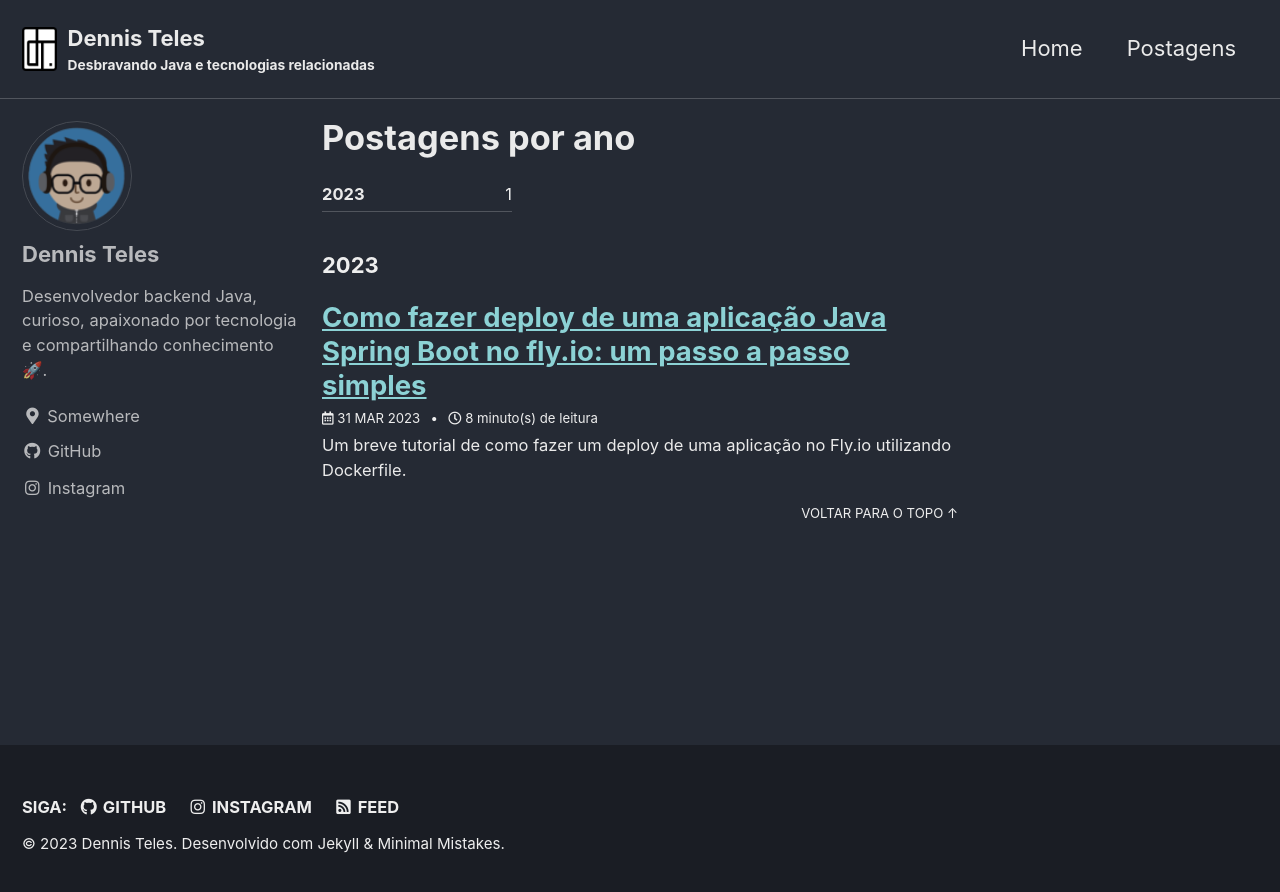
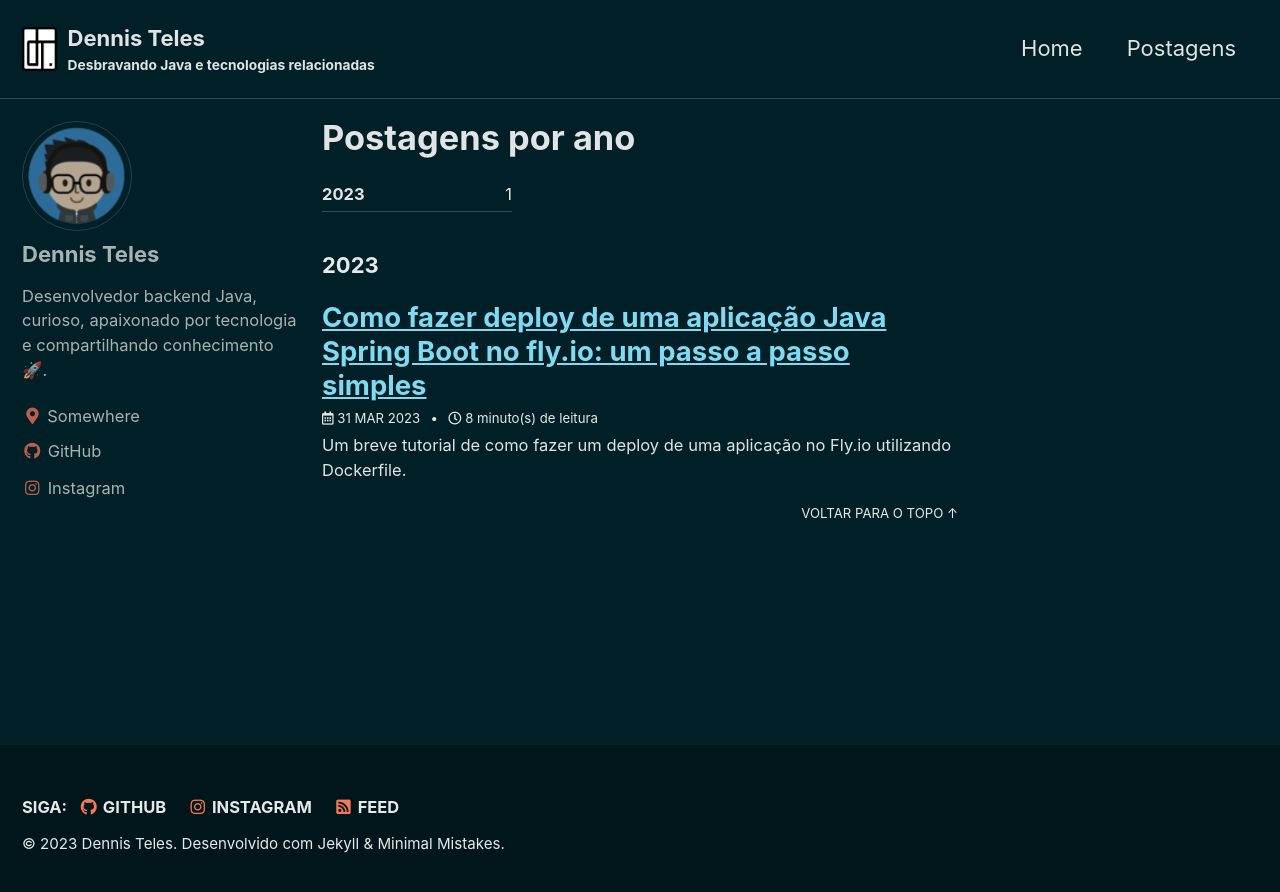
Before and after one commit to detds/detds.github.io, a Jekyll site: the page built from _pages/year-archive.md, in a window 1280 px wide. Shown: the top 892 px of the page. Built offline with Jekyll 4.4.1, drawn with Linux system fonts in a browser that asks for light colours; cached includes are drawn as plain includes.

Commit message:
Adding Infinity skin theme

```diff
--- a/_config.yml
+++ b/_config.yml
@@ -13,7 +13,7 @@
 # theme                  : "minimal-mistakes-jekyll"
 remote_theme: "mmistakes/minimal-mistakes@4.24.0"
 # remote_theme           : "mmistakes/minimal-mistakes"
-minimal_mistakes_skin    : 'dark'
+minimal_mistakes_skin    : 'infinity'
 # "default", "air", "aqua", "contrast", "dark", "dirt", "neon", "mint", "plum", "sunrise"
 
 # Site Settings
--- /dev/null
+++ b/_sass/minimal-mistakes/skins/_infinity.scss
@@ -0,0 +1,30 @@
+/* ==========================================================================
+   Infinity skin
+   ========================================================================== */
+
+/* Colors */
+$background-color: #001F27 !default;
+$text-color: #E1E3E4 !default;
+$primary-color: #57d6f6 !default;
+$border-color: mix(#fff, $background-color, 20%) !default;
+$code-background-color: mix(#000, $background-color, 15%) !default;
+$code-background-color-dark: mix(#000, $background-color, 20%) !default;
+$form-background-color: mix(#000, $background-color, 15%) !default;
+$footer-background-color: mix(#000, $background-color, 30%) !default;
+$link-color: mix(#57d6f6, $text-color, 70%) !default;
+$link-color-hover: mix(#fff, $link-color, 25%) !default;
+$link-color-visited: mix(#000, $link-color, 25%) !default;
+$masthead-link-color: $text-color !default;
+$masthead-link-color-hover: mix(#000, $text-color, 20%) !default;
+$navicon-link-color-hover: mix(#000, $background-color, 30%) !default;
+
+.author__urls.social-icons i,
+.author__urls.social-icons .svg-inline--fa,
+.page__footer-follow .social-icons i,
+.page__footer-follow .social-icons .svg-inline--fa  {
+  color: #F67757;
+}
+
+.ais-search-box .ais-search-box--input {
+  background-color: $form-background-color;
+}
```
